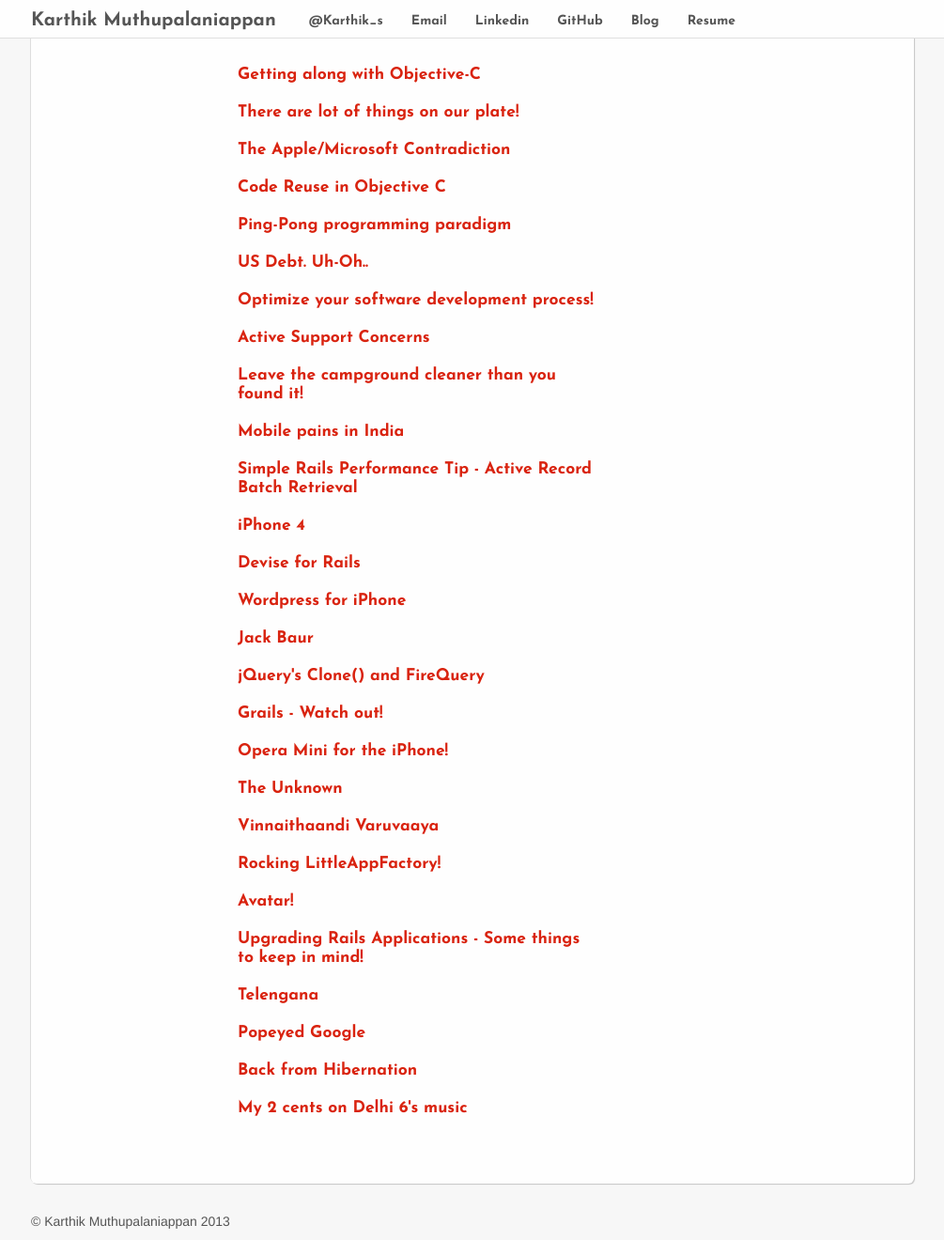
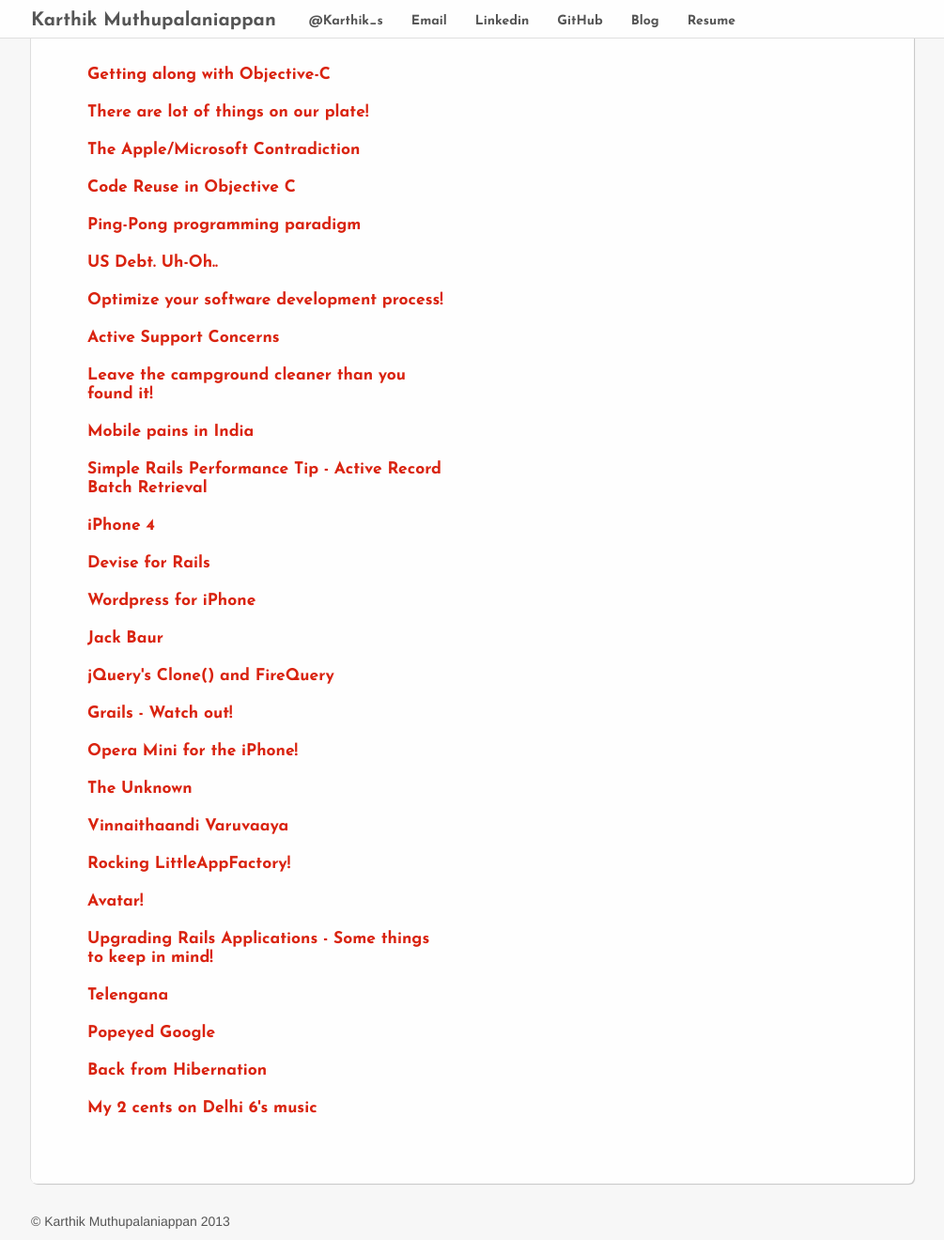
Before and after one commit to kmuthupa/kmuthupa.github.com, a Jekyll site: the page built from blog.html, in a window 1280 px wide and 1320 px high. Shown: the whole window at 94% size, without its empty margins (137-1142 px from the left). Built offline with Jekyll 4.4.1, drawn with Linux system fonts in a browser that asks for light colours.

Commit message:
Fix the blog list layout

```diff
--- a/blog.html
+++ b/blog.html
@@ -8,16 +8,8 @@
     <div class="row">
       <div class="span7">
         <div class="row">
-          <div class="span2">
-<!--         <a href="{{ post.url }}" >
-            <img border="0" width="250" height="150" src="/img/posts/{{ post.image }}" alt="">
-          </a> -->
-        </div>
         <div class="span5">
-          <h4><strong><a href="{{ post.url }}">{{ post.title }}</a></strong></h4>
-          <p>
-            {{ post.summary }}
-          </p>
+          <h4><a href="{{ post.url }}">{{ post.title }}</a></h4>
         </div>
       </div>
     </div>
```
Also changed, not shown: 1 other file.
